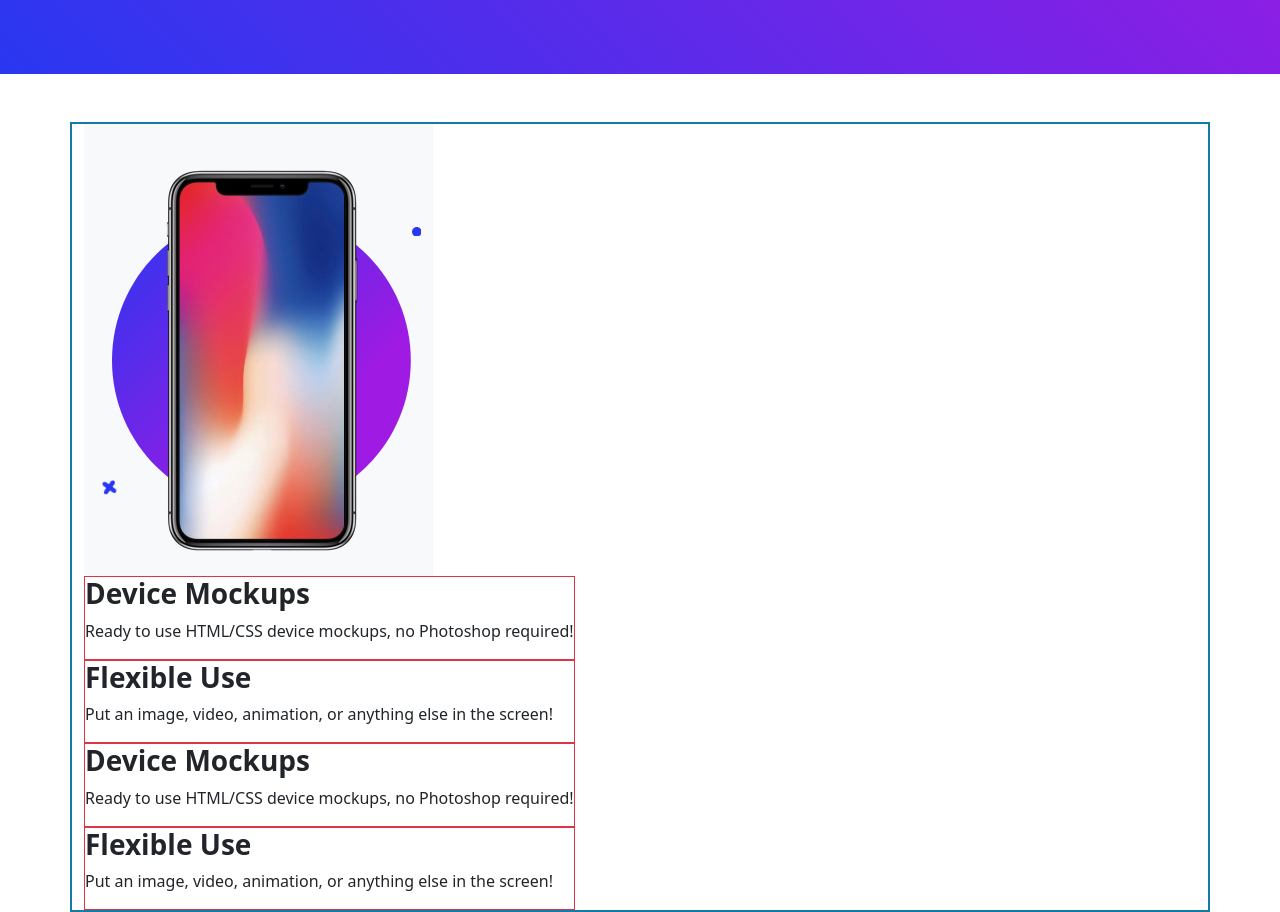
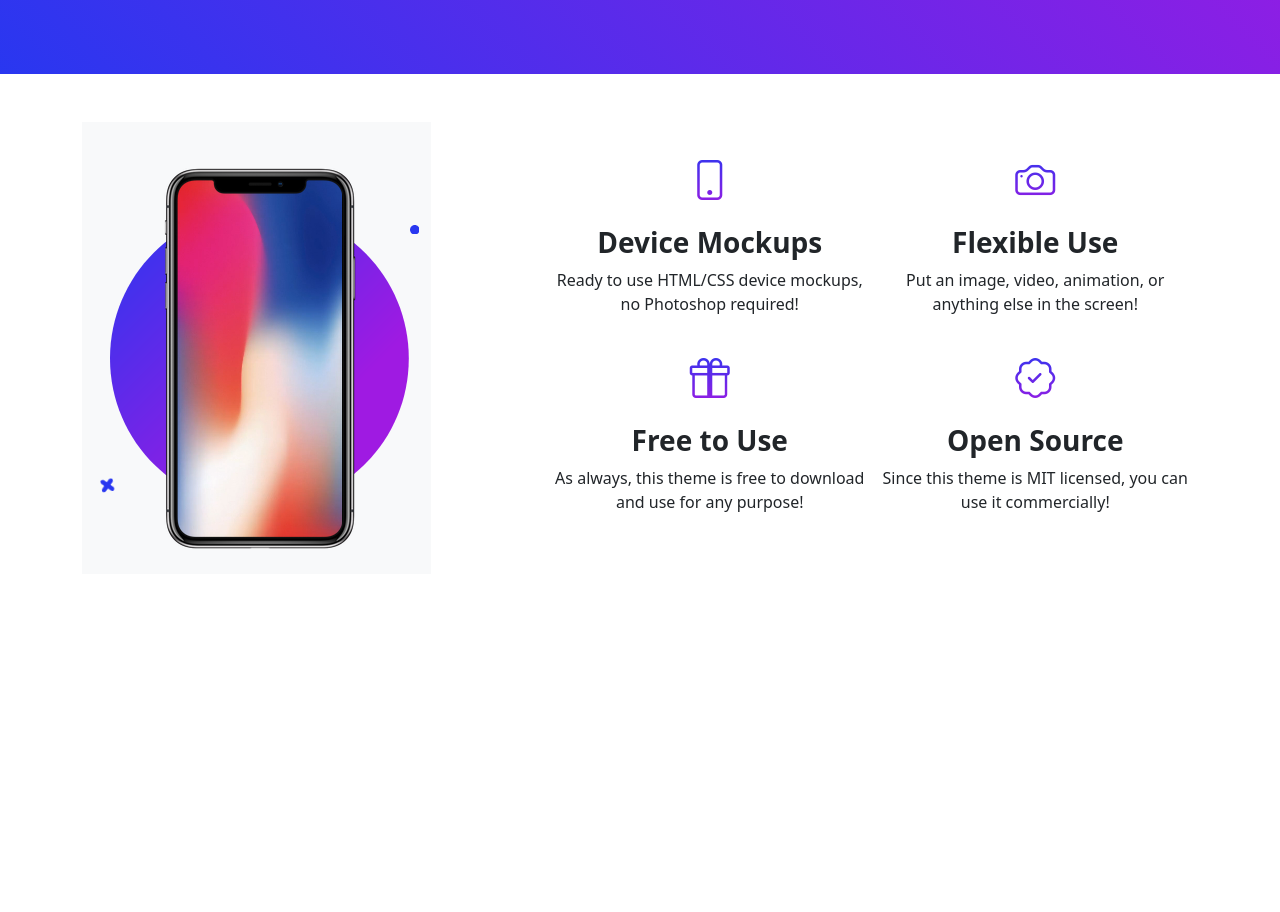
Before and after one commit to sumeetCodes/First-React-Project, a React (Create React App) app: page / in a window 1280 px wide. Shown: the part 860-1772 px from the top of the page. After the commit the page ends 1434 px from the top, so only its background shows below. Built offline with nearby package versions, Linux system fonts and the light colour scheme.

Commit message:
features section done

```diff
--- /dev/null
+++ b/src/components/AppFeatures/Features.css
@@ -0,0 +1,9 @@
+
+
+.text-gradient {
+    background: -webkit-linear-gradient(#2937f0, #9f1ae2);
+      background-clip: border-box;
+    background-clip: text;
+    -webkit-background-clip: text;
+    -webkit-text-fill-color: transparent;
+}
--- a/src/components/AppFeatures/Features.jsx
+++ b/src/components/AppFeatures/Features.jsx
@@ -1,12 +1,13 @@
 import Mobileimg from "../MobileImg/Mobileimg";
+import './Features.css'
 
 const Features = () => {
-    return(
+  return (
     <>
 
-  <div className="container mt-5 border border-success">
+      <div className="container mt-5">
         <div className="row">
-    <div className="border border-primary w-100">
+          <div className="d-flex align-items-center justify-content-between flex-wrap">
 
             {/* left side */}
             <div className="col-lg-5">
@@ -15,19 +16,21 @@ const Features = () => {
 
             {/* right side */}
             <div className="col-lg-7">
-        <div className="d-flex flex-wrap">
+              <div className="d-flex justify-content-between align-items-center flex-wrap">
 
                 {/* top side */}
-          <div>
+                <div className="d-flex justify-content-between align-items-center flex-wrap">
 
                   {/* first feature */}
-            <div className="border border-danger">
+                  <div className="w-50 text-center mb-3">
+                    <i class="bi-phone text-gradient gradient_color mb-3 fs-1 d-block"></i>
                     <h3 className="fw-bold">Device Mockups</h3>
                     <p>Ready to use HTML/CSS device mockups, no Photoshop required!</p>
                   </div>
 
                   {/* second feature */}
-            <div className="border border-danger">
+                  <div className="w-50 text-center mb-3">
+                  <i class="bi bi-camera text-gradient mb-3 fs-1 d-block gradient_color"></i>
                     <h3 className="fw-bold">Flexible Use</h3>
                     <p>Put an image, video, animation, or anything else in the screen!</p>
                   </div>
@@ -35,18 +38,20 @@ const Features = () => {
                 </div>
 
                 {/* below side */}
-          <div>
+                <div className="d-flex justify-content-between align-items-center flex-wrap">
 
                   {/* third feature */}
-            <div className="border border-danger">
-              <h3 className="fw-bold">Device Mockups</h3>
-              <p>Ready to use HTML/CSS device mockups, no Photoshop required!</p>
+                  <div className="w-50 text-center mb-3">
+                  <i class="bi bi-gift text-gradient mb-3 fs-1 d-block"></i>
+                    <h3 className="fw-bold">Free to Use</h3>
+                    <p>As always, this theme is free to download and use for any purpose!</p>
                   </div>
 
                   {/* fourth feature */}
-            <div className="border border-danger">
-              <h3 className="fw-bold">Flexible Use</h3>
-              <p>Put an image, video, animation, or anything else in the screen!</p>
+                  <div className="w-50 text-center mb-3">
+                  <i class="bi bi-patch-check text-gradient mb-3 fs-1 d-block"></i>
+                    <h3 className="fw-bold">Open Source</h3>
+                    <p>Since this theme is MIT licensed, you can use it commercially!</p>
                   </div>
 
                 </div>
--- a/src/components/Herosection/Herosection.jsx
+++ b/src/components/Herosection/Herosection.jsx
@@ -11,7 +11,7 @@ const Herosection = () => {
                 <div className="row">
 
                     {/* Left side */}
-                    <div className="col-sm-12 col-lg-6 col-md-6 col-12">
+                    <div className="col-sm-12 col-lg-7 col-md-7 col-12 mb-3">
                         <h1 className="fw-bold f-15">Showcase your app beautifully.</h1>
                         <p className="text-secondary w-75">Launch your mobile app landing page faster with this free, open source theme from Start Bootstrap!</p>
                         <DownloadStoreImg />
@@ -19,7 +19,7 @@ const Herosection = () => {
 
                     {/* right side */}
 
-                    <div className="col-12 col-lg-6 col-sm-12 col-md-6">
+                    <div className="col-12 col-lg-5 col-sm-12 col-md-5">
                         <Mobileimg />
                     </div>
 
```
Lines whose indentation alone changed are shown as unchanged.
